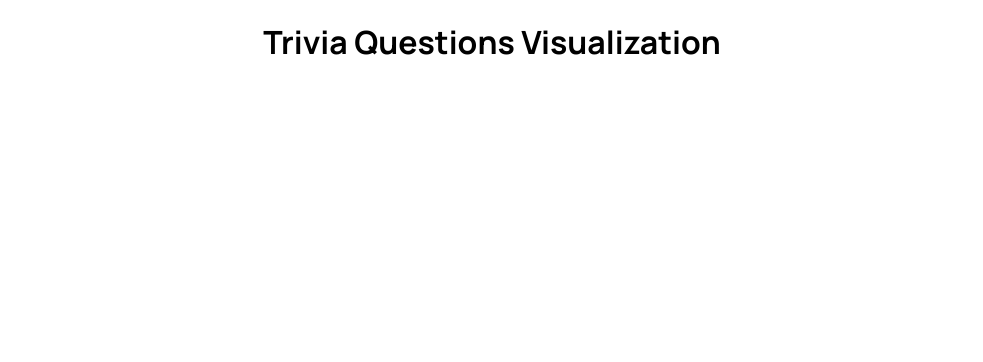
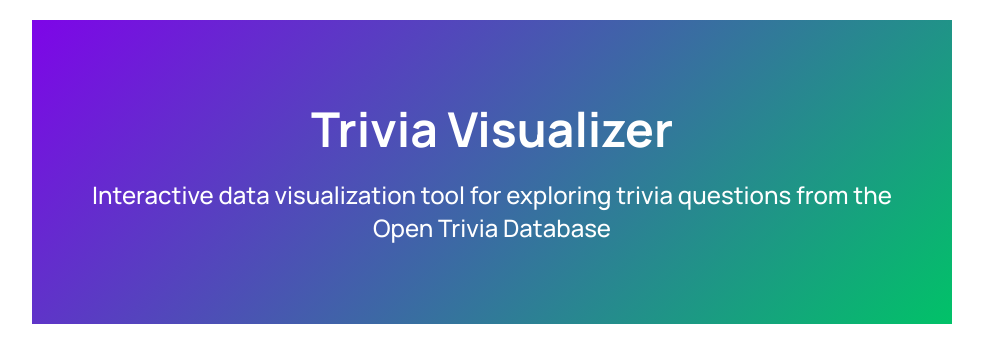
Before and after one commit to xboikom1/Survey-Visualizer-integration, a React (Vite) app: page / in a window 1280 px wide. Shown: the top 362 px of the page, without its empty margins (148-1131 px from the left). Built offline with nearby package versions, Linux system fonts and the light colour scheme.

Commit message:
add header content and styles

```diff
--- a/src/components/Header/Header.jsx
+++ b/src/components/Header/Header.jsx
@@ -1,7 +1,15 @@
+import css from "./Header.module.css";
+
 const Header = () => {
   return (
-    <header>
-      <h1>Trivia Questions Visualization</h1>
+    <header className={css.header}>
+      <div className={css.titleContainer}>
+        <h1 className={css.title}>Trivia Visualizer</h1>
+        <h2 className={css.subtitle}>
+          Interactive data visualization tool for exploring trivia questions
+          from the Open Trivia Database
+        </h2>
+      </div>
     </header>
   );
 };
--- a/src/components/Header/Header.module.css
+++ b/src/components/Header/Header.module.css
@@ -0,0 +1,58 @@
+.header {
+    background: linear-gradient(135deg, #7e05e8 0%, #01c268 100%);
+    color: white;
+    text-align: center;
+    display: flex;
+    flex-direction: column;
+    align-items: center;
+    padding: 40px 20px;
+}
+
+.titleContainer {
+    display: flex;
+    flex-direction: column;
+    align-items: center;
+    gap: 20px;
+}
+
+.title {
+    margin: 0;
+    font-weight: 700;
+    line-height: 1.2;
+}
+
+.subtitle {
+    max-width: 500px;
+    font-size: 16px;
+    font-weight: 500;
+}
+
+@media only screen and (min-width: 768px) {
+    .header {
+        padding: 60px 40px;
+    }
+
+    .title {
+        font-size: 36px;
+    }
+
+    .subtitle {
+        font-size: 18px;
+        max-width: 600px;
+    }
+}
+
+@media only screen and (min-width: 1024px) {
+    .header {
+        padding: 80px 60px;
+    }
+
+    .title {
+        font-size: 48px;
+    }
+
+    .subtitle {
+        font-size: 24px;
+        max-width: 800px;
+    }
+}
```
